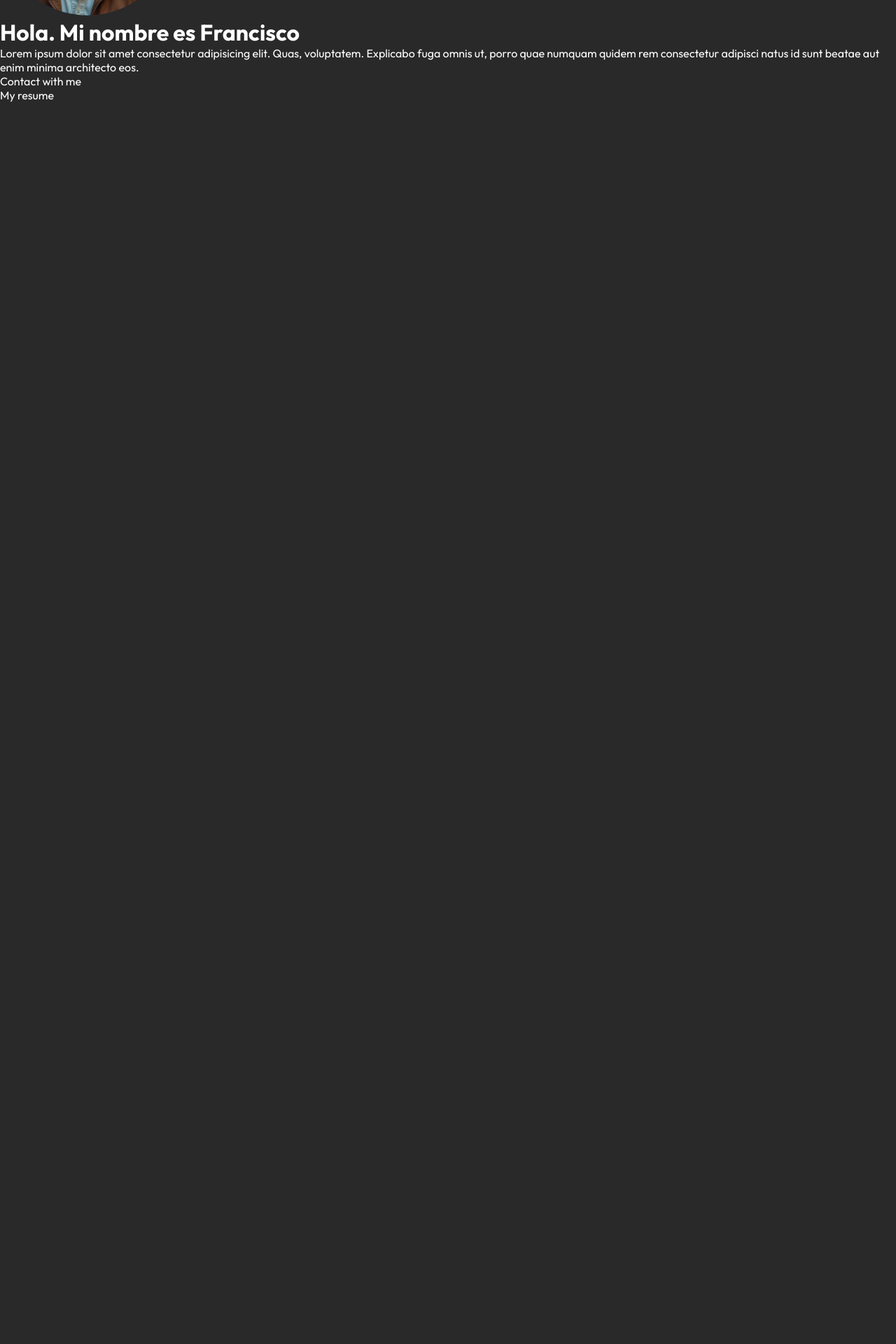
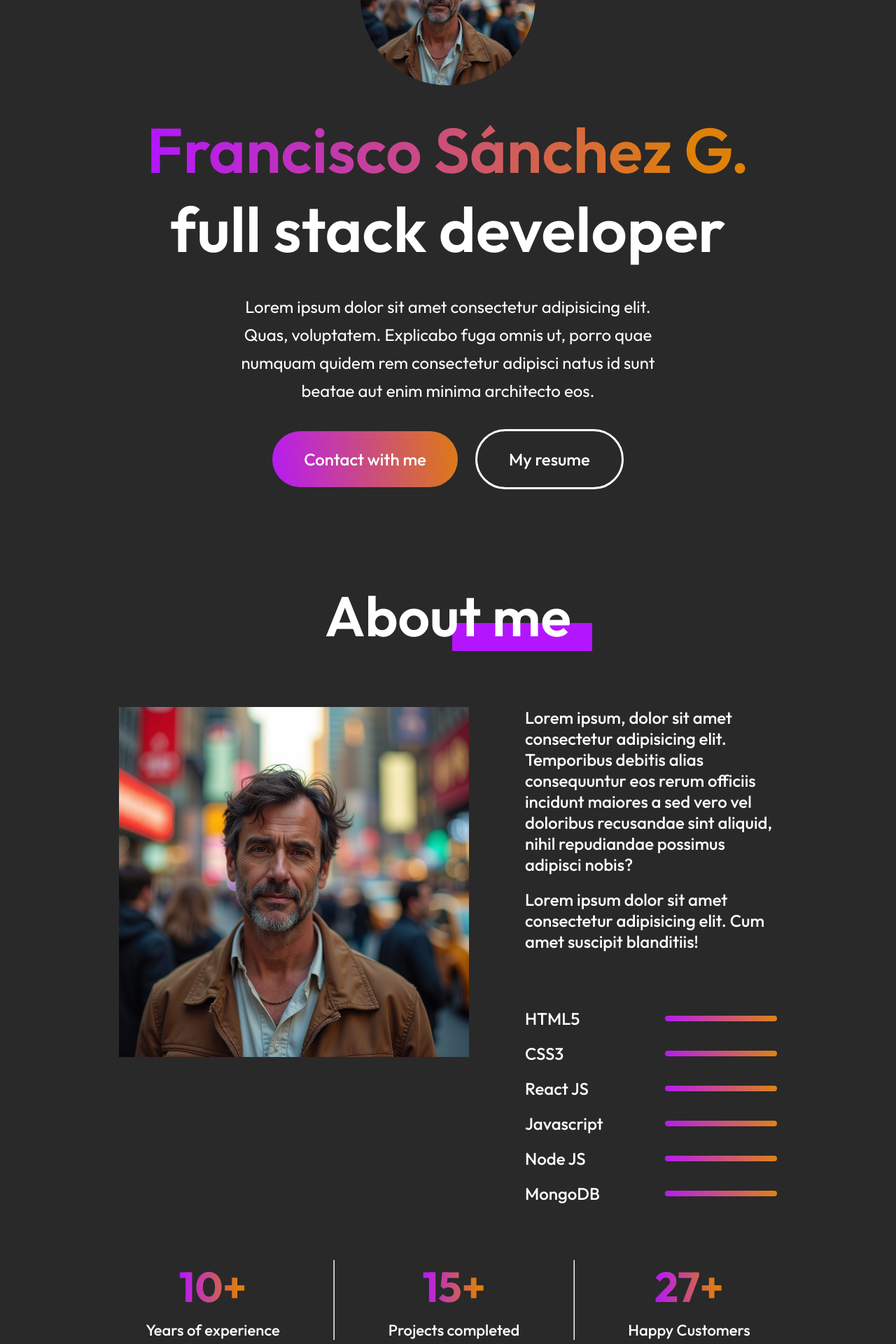
Before and after one commit to nomadwebs/CV, a React (Vite) app: page / in a window 1280 px wide. Shown: the part 340-2260 px from the top of the page at 70% size. Before the commit the page ends 820 px from the top, so only its background shows below. Built offline with nearby package versions, Linux system fonts and the light colour scheme.

Commit message:
working with porfolio

```diff
--- a/src/App.jsx
+++ b/src/App.jsx
@@ -1,12 +1,14 @@
 import React from 'react'
 import Navbar from './Components/Navbar/NavBar'
 import Hero from './Components/Hero/Hero'
+import About from './Components/About/About'
 
 const App = () => {
   return (
     <div>
       <Navbar />
       <Hero />
+      <About />
     </div>
   )
 }
--- /dev/null
+++ b/src/Components/About/About.css
@@ -0,0 +1,126 @@
+.about {
+    display: flex;
+    flex-direction: column;
+    align-items: center;
+    justify-content: center;
+    gap: 80px;
+    margin: 80px 170px;
+}
+
+.about-title {
+    position: relative;
+}
+
+.about-title hr {
+    position: absolute;
+    bottom: 0;
+    right: 0;
+    z-index: -1;
+    height: 40px;
+    background: #B415FF;
+    border: 0px;
+    width: 200px;
+}
+
+.about-title h1 {
+    padding: 0px 30px;
+    font-size: 80px;
+    font-weight: 600;
+}
+
+/* .about-title img {
+    position: absolute;
+    bottom: 0;
+    right: 0;
+    z-index: -1;
+} */
+
+.about-sections {
+    display: flex;
+    gap: 80px;
+}
+
+.about-right {
+    display: flex;
+    flex-direction: column;
+    gap: 80px
+}
+
+.about-left img {
+    height: 500px;
+}
+
+.about-para {
+    display: flex;
+    flex-direction: column;
+    gap: 20px;
+    font-size: 24px;
+    font-weight: 500;
+}
+
+.about-skills {
+    display: flex;
+    flex-direction: column;
+    gap: 20px;
+}
+
+.about-skill {
+    display: flex;
+    gap: 50px;
+    align-items: center;
+    transition: 0.3s;
+}
+
+.about-skill p {
+    min-width: 150px;
+    font-size: 24px;
+    font-weight: 500;
+}
+
+.about-skill hr {
+    outline: none;
+    border: none;
+    width: 50%;
+    height: 8px;
+    border-radius: 50px;
+    background: linear-gradient(264deg, #DF8908 -5.09%, #B415FF 106.26%);
+}
+
+.about-achievements {
+    display: flex;
+    width: 100%;
+    justify-content: space-around;
+    margin-bottom: 80px;
+}
+
+.about-achievement {
+    display: flex;
+    flex-direction: column;
+    align-items: center;
+    gap: 10px;
+    transition: 0.5s;
+}
+
+.about-achievement h1 {
+    font-size: 60px;
+    font-weight: 700;
+    background: linear-gradient(270deg, #DF8009 10%, #B415FF 100%);
+    background-clip: text;
+    -webkit-background-clip: text;
+    -webkit-text-fill-color: transparent;
+}
+
+.about-achievement p {
+    font-size: 22px;
+    font-weight: 500;
+}
+
+.about-skill:hover {
+    transform: scale(1.05);
+    transition: 0.3s;
+}
+
+.about-achievement:hover {
+    transform: scale(1.12);
+    transition: 0.3s;
+}
--- /dev/null
+++ b/src/Components/About/About.jsx
@@ -0,0 +1,52 @@
+import React from 'react';
+import './About.css'
+//import theme_pattern from '../../assets/pattern.svg'
+import profile_img from '../../assets/profile1.jpeg'
+
+const About = () => {
+    return (
+        <div className='about'>
+            <div className="about-title">
+                <h1>About me</h1>
+                <hr className='decoration' />
+            </div>
+            <div className="about-sections">
+                <div className="about-left">
+                    <img src={profile_img} alt="" />
+                </div>
+                <div className="about-right">
+                    <div className="about-para">
+                        <p>Lorem ipsum, dolor sit amet consectetur adipisicing elit. Temporibus debitis alias consequuntur eos rerum officiis incidunt maiores a sed vero vel doloribus recusandae sint aliquid, nihil repudiandae possimus adipisci nobis?</p>
+                        <p>Lorem ipsum dolor sit amet consectetur adipisicing elit. Cum amet suscipit blanditiis!</p>
+                    </div>
+                    <div className="about-skills">
+                        <div className="about-skill"><p>HTML5</p><hr style={{ width: "100%" }} /></div>
+                        <div className="about-skill"><p>CSS3</p><hr style={{ width: "80%" }} /></div>
+                        <div className="about-skill"><p>React JS</p><hr style={{ width: "70%" }} /></div>
+                        <div className="about-skill"><p>Javascript</p><hr style={{ width: "70%" }} /></div>
+                        <div className="about-skill"><p>Node JS</p><hr style={{ width: "90%" }} /></div>
+                        <div className="about-skill"><p>MongoDB</p><hr style={{ width: "75%" }} /></div>
+                    </div>
+                </div>
+            </div>
+            <div className="about-achievements">
+                <div className="about-achievement">
+                    <h1>10+</h1>
+                    <p>Years of experience</p>
+                </div>
+                <hr />
+                <div className="about-achievement">
+                    <h1>15+</h1>
+                    <p>Projects completed</p>
+                </div>
+                <hr />
+                <div className="about-achievement">
+                    <h1>27+</h1>
+                    <p>Happy Customers</p>
+                </div>
+            </div>
+        </div>
+    )
+}
+
+export default About
--- a/src/Components/Hero/Hero.css
+++ b/src/Components/Hero/Hero.css
@@ -1,4 +1,64 @@
-.profileImage {
+.hero {
+    display: flex;
+    align-items: center;
+    flex-direction: column;
+    gap: 35px;
+}
+
+.hero img {
+    margin-top: 100px;
     width: 250px;
     border-radius: 100%;
 }
+
+.hero h1 {
+    text-align: center;
+    width: 70%;
+    font-size: 90px;
+    font-weight: 600;
+}
+
+.hero h1 span {
+    background: linear-gradient(270deg, #DF8009 10%, #B415FF 100%);
+    background-clip: text;
+    -webkit-background-clip: text;
+    -webkit-text-fill-color: transparent;
+}
+
+.hero p {
+    width: 50%;
+    text-align: center;
+    font-size: 24px;
+    line-height: 40px;
+}
+
+.hero-action {
+    display: flex;
+    align-items: center;
+    gap: 25px;
+    font-size: 24px;
+    font-weight: 500;
+    margin-bottom: 50px;
+}
+
+.hero-connect {
+    padding: 25px 45px;
+    border-radius: 50px;
+    background: linear-gradient(264deg, #DF8009 -5.09%, #B415FF 106.08%);
+    cursor: pointer;
+}
+
+.hero-resume {
+    padding: 25px 45px;
+    border-radius: 50px;
+    border: 3px solid #FFF;
+    cursor: pointer;
+}
+
+.hero-connect:hover {
+    border: 3px solid #fff;
+}
+
+.hero-resume:hover {
+    border-color: #B415FF;
+}
--- a/src/Components/Hero/Hero.jsx
+++ b/src/Components/Hero/Hero.jsx
@@ -5,8 +5,8 @@ import profileImage from '../../assets/profile1.jpeg'
 const Hero = () => {
     return (
         <div className="hero">
-            <img src={profileImage} alt="profile image" className="profileImage" />
-            <h1>Hola. Mi nombre es Francisco</h1>
+            <img src={profileImage} alt="profile image" />
+            <h1><span>Francisco Sánchez G. </span>full stack developer</h1>
             <p>Lorem ipsum dolor sit amet consectetur adipisicing elit. Quas, voluptatem. Explicabo fuga omnis ut, porro quae numquam quidem rem consectetur adipisci natus id sunt beatae aut enim minima architecto eos.</p>
             <div className="hero-action">
                 <div className="hero-connect">Contact with me</div>
```
